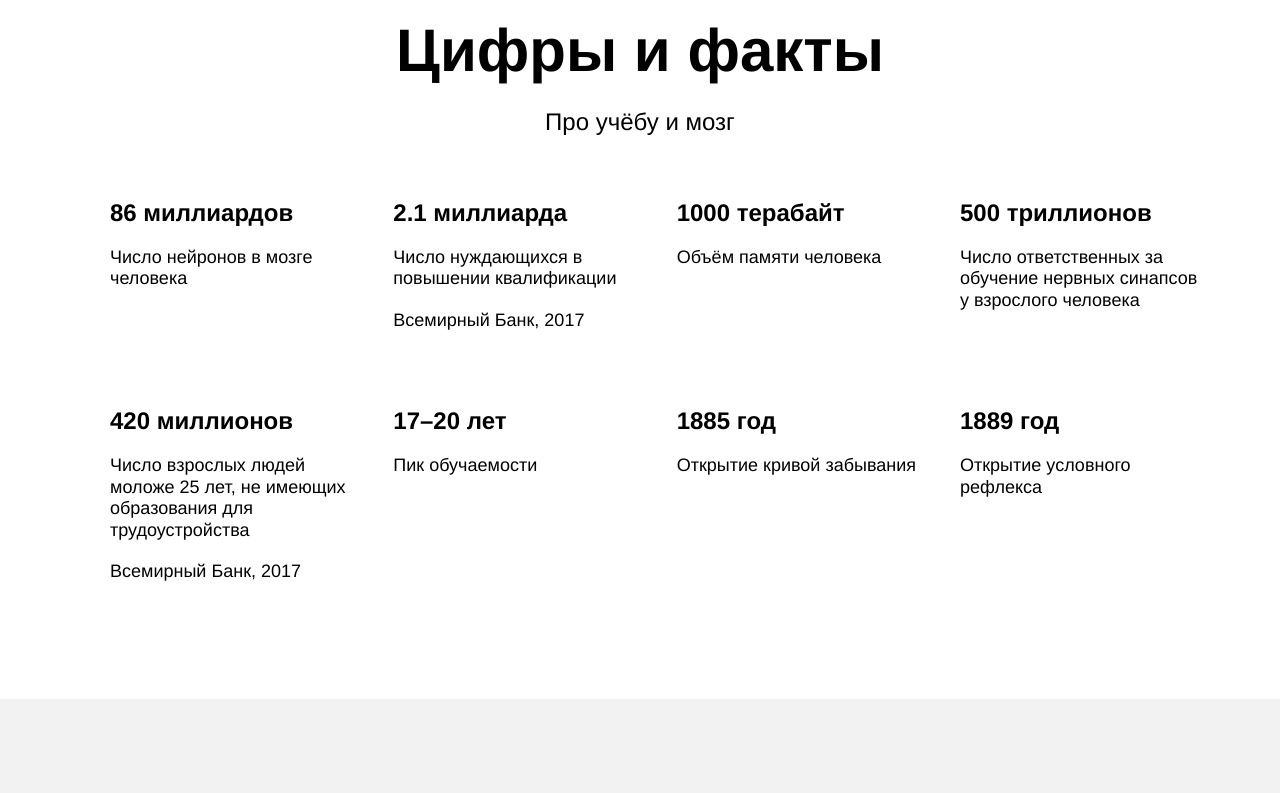
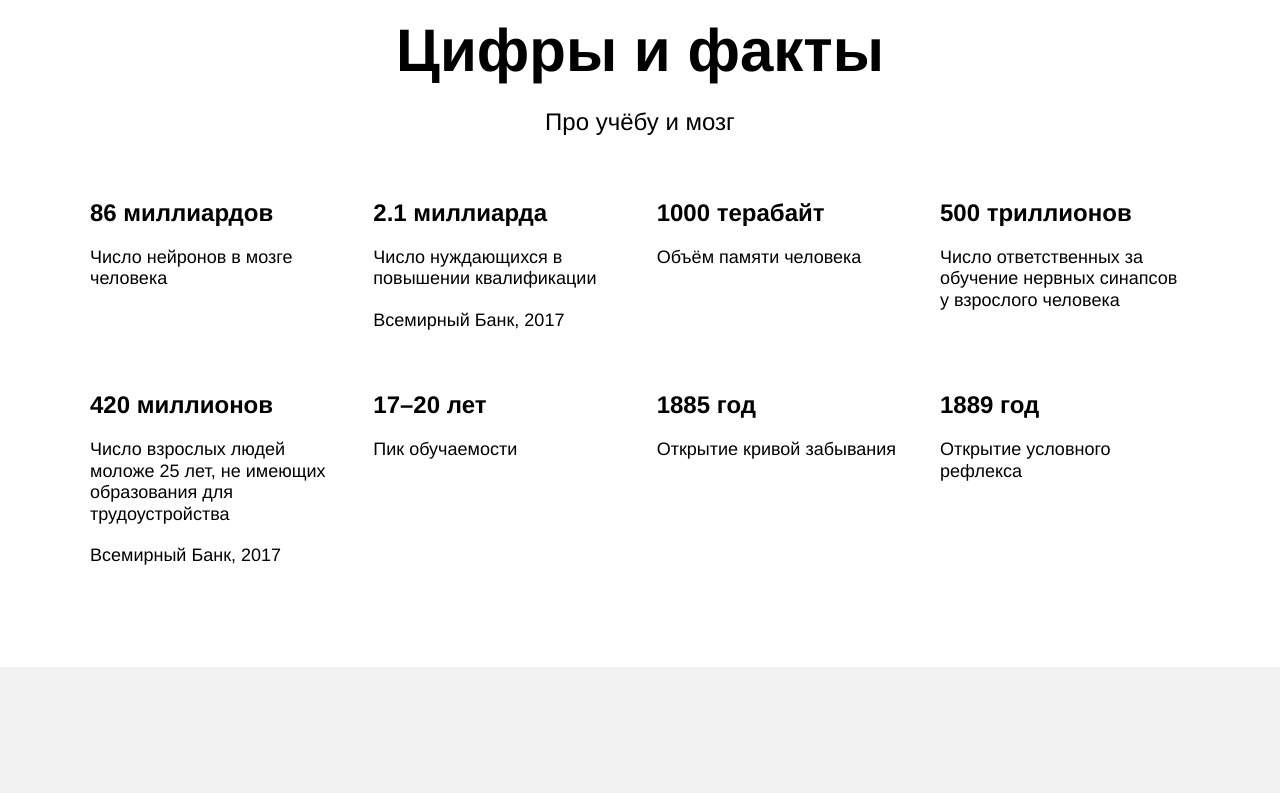
Before and after one commit to dashasavostina/how-to-learn, a plain HTML site: page index.html in a window 1280 px wide. Shown: the part 1340-2133 px from the top of the page. Drawn offline with Linux system fonts and the light colour scheme.

Commit message:
правки по отклонениям

```diff
--- a/index.html
+++ b/index.html
@@ -39,9 +39,7 @@
         </li>
         <li class="table__cell">
           <h4 class="table__heading">2.1 миллиарда</h4>
-          <p class="table__text">Число нуждающихся в повышении квалификации
-            <p class="table__text">Всемирный Банк, 2017</p>
-          </p>
+          <p class="table__text">Число нуждающихся в повышении квалификации</p><p class="table__text">Всемирный Банк, 2017</p>
         </li>
         <li class="table__cell">
           <h4 class="table__heading">1000 терабайт</h4>
@@ -53,9 +51,7 @@
         </li>
         <li class="table__cell">
           <h4 class="table__heading">420 миллионов</h4>
-          <p class="table__text">Число взрослых людей моложе 25 лет, не имеющих образования для трудоустройства
-            <p class="table__text">Всемирный Банк, 2017</p>
-          </p>
+          <p class="table__text">Число взрослых людей моложе 25 лет, не имеющих образования для трудоустройства</p><p class="table__text">Всемирный Банк, 2017</p>
         </li>
         <li class="table__cell">
           <h4 class="table__heading">17–20 лет</h4>
--- a/styles/style.css
+++ b/styles/style.css
@@ -1,3 +1,22 @@
+* {
+	padding: 0px;
+	margin: 0px;
+	border: none;
+}
+
+html {
+
+  width: 100%;
+  max-width: 100%;
+  overflow-x: hidden;
+}
+
+body {
+  width: 100%;
+  max-width: 100%;
+  overflow-x: hidden;
+}
+
 .page {
   min-width: 1100px;
   /* мы ещё не умеем делать мобильную версию сайта, */
```
